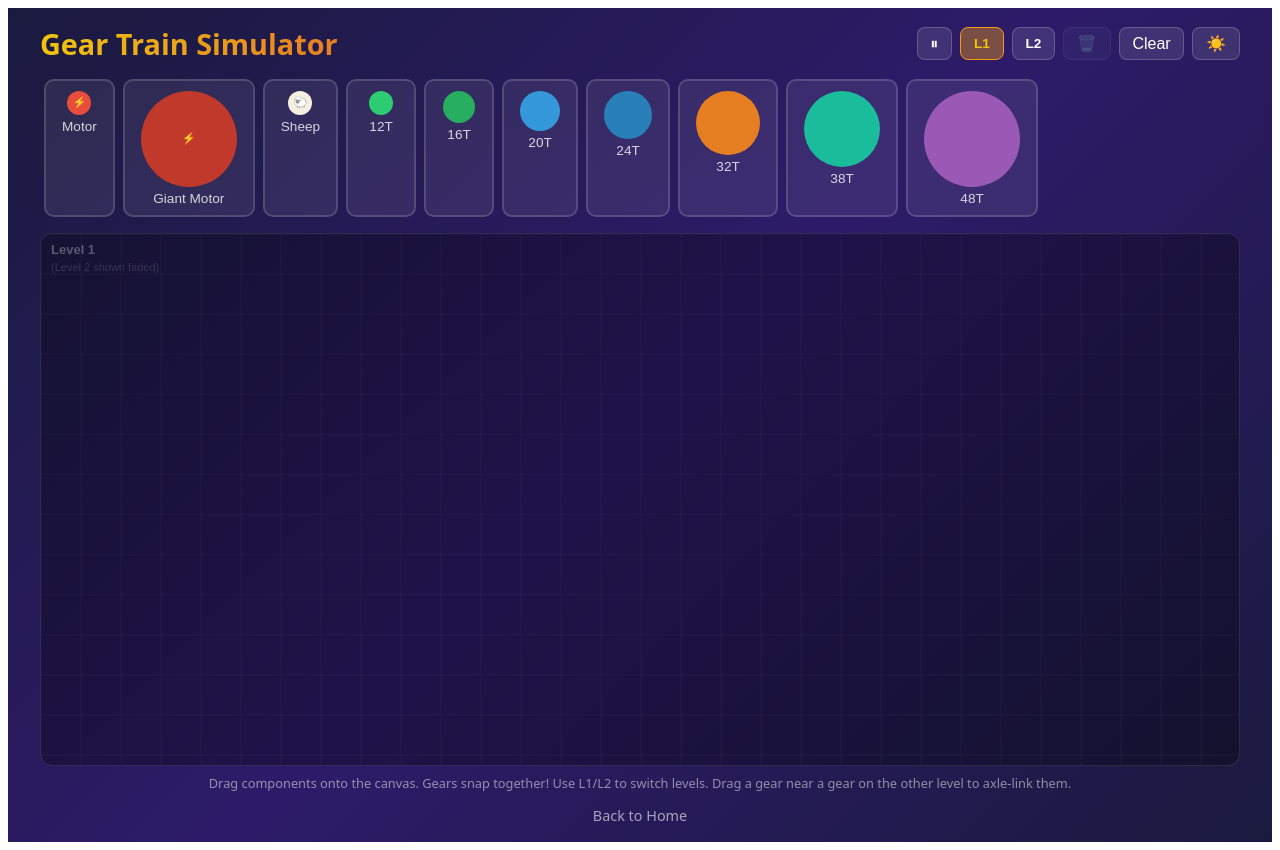
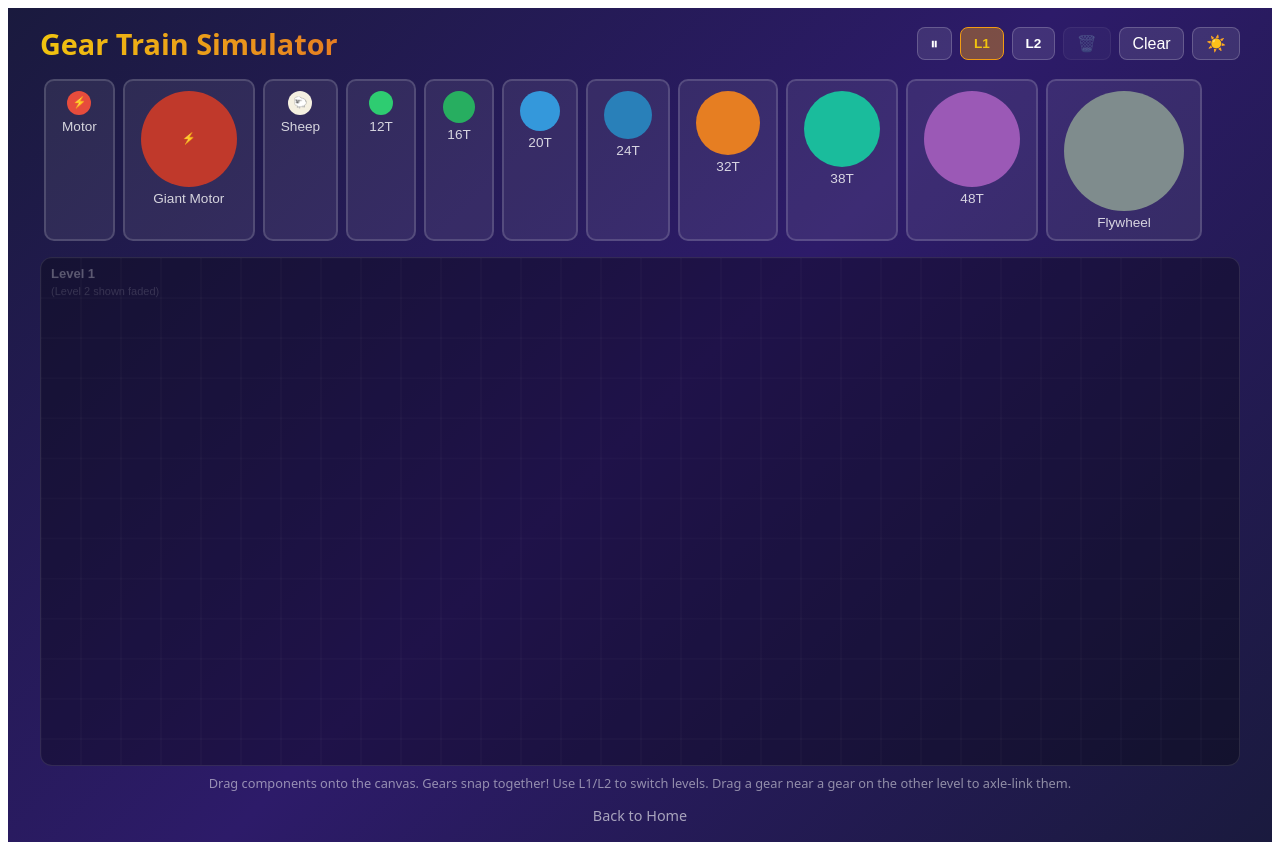
Before and after one commit to PaulHobbs/julian-hobbs, a SvelteKit app: page /gears in a window 1280 px wide. Built offline with nearby package versions, Linux system fonts and the light colour scheme.

Commit message:
flywhieel

```diff
--- a/src/routes/gears/+page.svelte
+++ b/src/routes/gears/+page.svelte
@@ -2,7 +2,7 @@
 	import { onMount } from 'svelte';
 
 	// --- Types ---
-	type GearType = 'motor' | 'gear' | 'sheep' | 'slow-motor';
+	type GearType = 'motor' | 'gear' | 'sheep' | 'slow-motor' | 'flywheel';
 	type PaletteItem = { type: GearType; teeth: number; label: string; color: string };
 	type Gear = {
 		id: number;
@@ -35,6 +35,7 @@
 		{ type: 'gear', teeth: 32, label: '32T', color: '#e67e22' },
 		{ type: 'gear', teeth: 38, label: '38T', color: '#1abc9c' },
 		{ type: 'gear', teeth: 48, label: '48T', color: '#9b59b6' },
+		{ type: 'flywheel', teeth: 60, label: 'Flywheel', color: '#7f8c8d' },
 	];
 
 	function pitchRadius(teeth: number): number {
@@ -365,6 +366,39 @@
 			ctx.textAlign = 'center';
 			ctx.textBaseline = 'middle';
 			ctx.fillText('🐑', 0, 1);
+		}
+
+		// Flywheel indicator - heavy rim ring and center weight
+		if (gear.type === 'flywheel') {
+			// Thick outer rim to indicate mass
+			ctx.beginPath();
+			ctx.arc(0, 0, pr - MODULE * 0.2, 0, Math.PI * 2);
+			ctx.strokeStyle = gear.jammed ? '#333' : darkenColor(gear.color, 0.4);
+			ctx.lineWidth = MODULE * 1.5;
+			ctx.stroke();
+
+			// Spokes
+			const spokeCount = 6;
+			const hubR = Math.max(pr * 0.25, 8);
+			const rimInner = pr - MODULE * 1.0;
+			ctx.strokeStyle = gear.jammed ? '#444' : darkenColor(gear.color, 0.15);
+			ctx.lineWidth = 3;
+			for (let s = 0; s < spokeCount; s++) {
+				const a = (s / spokeCount) * Math.PI * 2;
+				ctx.beginPath();
+				ctx.moveTo(Math.cos(a) * hubR, Math.sin(a) * hubR);
+				ctx.lineTo(Math.cos(a) * rimInner, Math.sin(a) * rimInner);
+				ctx.stroke();
+			}
+
+			// Label
+			if (!gear.jammed) {
+				ctx.fillStyle = '#fff';
+				ctx.font = `bold ${Math.max(pr * 0.13, 8)}px sans-serif`;
+				ctx.textAlign = 'center';
+				ctx.textBaseline = 'middle';
+				ctx.fillText('FW', 0, 0);
+			}
 		}
 
 		ctx.restore();
@@ -909,6 +943,8 @@
 					Giant Motor ⚡
 				{:else if selectedGear.type === 'sheep'}
 					Sheep Motor 🐑
+				{:else if selectedGear.type === 'flywheel'}
+					Flywheel ({selectedGear.teeth}T)
 				{:else}
 					Gear ({selectedGear.teeth}T)
 				{/if}
```
Also changed, not shown: .claude/settings.local.json.
